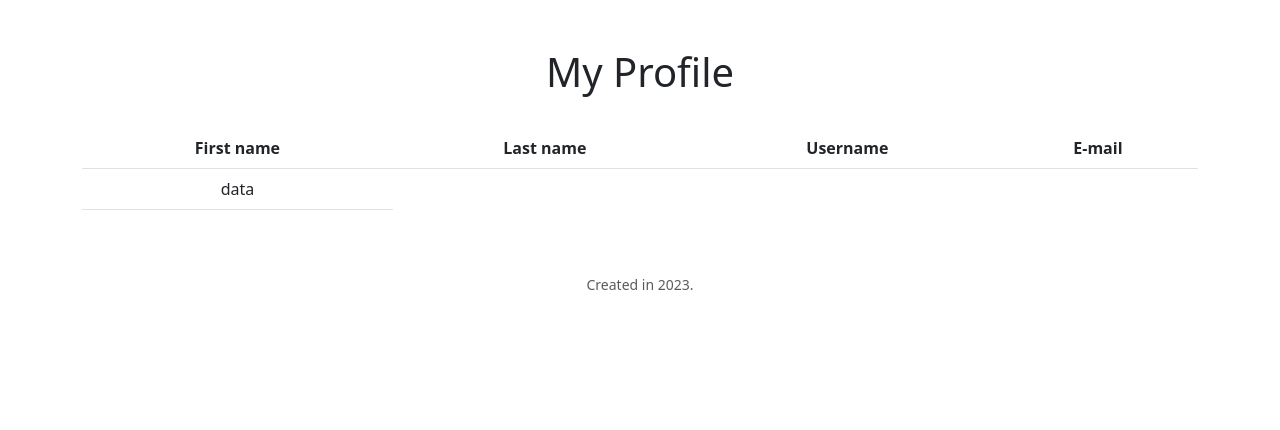
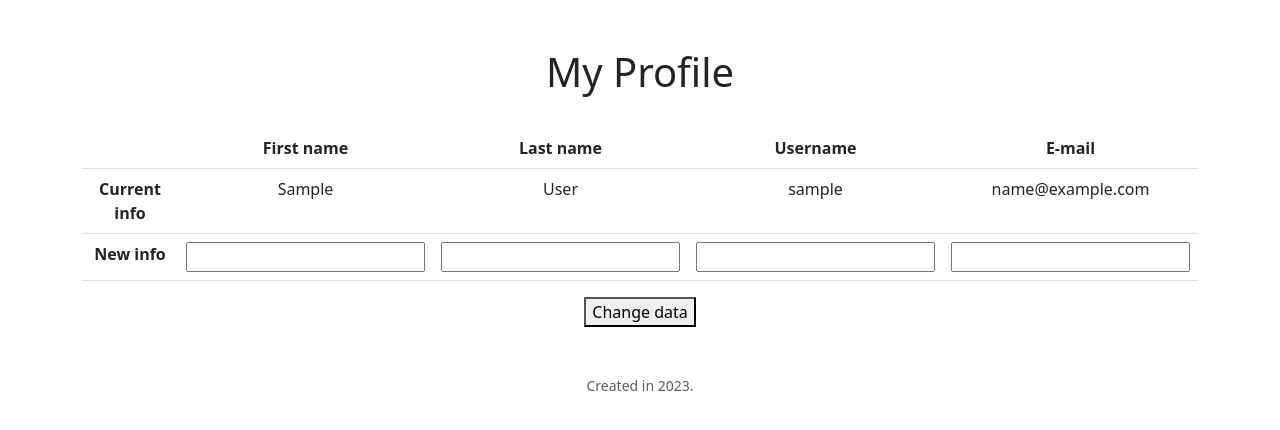
Before and after one commit to jangmz/paracord-online-store, a Flask app: template templates/profile.html in a window 1280 px wide. Shown: the part 56-486 px from the top of the page. Run offline with Flask 3, Linux system fonts and the light colour scheme; the template is opened without the code that fills it: most values are stand-ins (such as "Sample title", 1, 10 or a date in 2020).

Commit message:
profile functionality, users can change their data

```diff
--- a/app.py
+++ b/app.py
@@ -138,12 +138,48 @@ def profile():
         cur = conn.cursor()
 
         # get user info
-        user_data = cur.execute("SELECT first_name, last_name, username, email FROM users WHERE id = ?;", (session["user_id"]))
-
+        user_data = cur.execute("SELECT first_name, last_name, username, email FROM users WHERE id = ?;", (session["user_id"],)).fetchall()
         conn.close()
+        #print(f"======= {user_data[0]['first_name']} =======", file=sys.stderr)
         return render_template("profile.html", user_data=user_data)
     # if "POST" update user information
     if request.method == "POST":
+        fname = request.form.get("fname")
+        lname = request.form.get("lname")
+        username = request.form.get("username")
+        email = request.form.get("email")
+
+        conn = get_database_connection()
+        cur = conn.cursor()
+        user_data = cur.execute("SELECT first_name, last_name, username, email FROM users WHERE id = ?;", (session["user_id"],)).fetchall()
+        # if all the fields are empty
+        if not fname and not lname and not username and not email:
+            error_msg = "If you want to change data, you have to input some information"
+            return render_template("profile.html", user_data=user_data, error_msg=error_msg)
+
+        if fname:
+            cur.execute("UPDATE users SET first_name = ? WHERE id = ?", (fname, session["user_id"]))
+            conn.commit()
+            return redirect("profile")
+        if lname:
+            cur.execute("UPDATE users SET last_name = ? WHERE id = ?", (lname, session["user_id"]))
+            conn.commit()
+            return redirect("profile")
+        if username:
+            row = cur.execute("SELECT username FROM users WHERE username = ?", (username,)).fetchone()
+            if row:
+                return render_template("profile.html", user_data=user_data, error_msg="Username already exists!")
+            cur.execute("UPDATE users SET username = ? WHERE id = ?", (username, session["user_id"]))
+            conn.commit()
+            return redirect("profile")
+        if email:
+            row = cur.execute("SELECT username FROM users WHERE username = ?", (username,)).fetchone()
+            if row:
+                return render_template("profile.html", user_data=user_data, error_msg="This e-mail is already registered!")
+            cur.execute("UPDATE users SET email = ? WHERE id = ?", (email, session["user_id"]))
+            conn.commit()
+            return redirect("profile")
+
         return render_template("profile.html")
 
 
--- a/templates/profile.html
+++ b/templates/profile.html
@@ -13,9 +13,11 @@
     {% endif %}
 
     <div class="container">
+        <form action="profile" method="POST">
         <table class="table">
             <thead>
                 <tr>
+                    <th scope="col">&nbsp;</th>
                     <th scope="col">First name</th>
                     <th scope="col">Last name</th>
                     <th scope="col">Username</th>
@@ -24,13 +26,23 @@
             </thead>
             <tbody>
                 <tr>
-                    {% for data in user_data %}
-                        <!-- finish this table-->
-                            <td>data</td>
-                    {% endfor %}
+                    <th scope="row">Current info</th>
+                    <td>{{ user_data[0]["first_name"] }}</td>
+                    <td>{{ user_data[0]["last_name"] }}</td>
+                    <td>{{ user_data[0]["username"] }}</td>
+                    <td>{{ user_data[0]["email"] }}</td>
+                </tr>
+                <tr>
+                    <th scope="row">New info</th>
+
+                        <td><input type="text" name="fname"></td>
+                        <td><input type="text" name="lname"></td>
+                        <td><input type="text" name="username"></td>
+                        <td><input type="text" name="email"></td>
                 </tr>
             </tbody>
         </table>
-
+        <button type="submit" name="submit">Change data</button>
+        </form>
     </div>
 {% endblock %}
```
Also changed, not shown: paracord.db, 2 other files.
